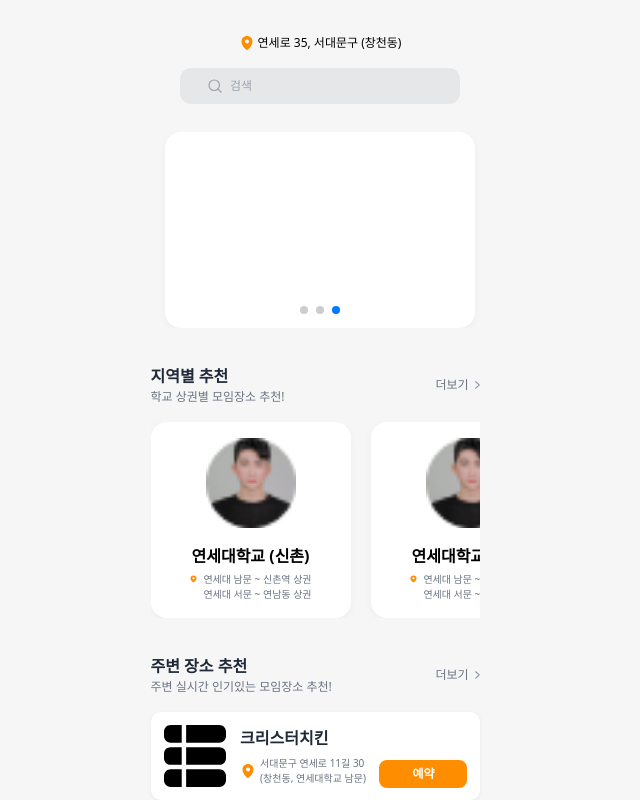
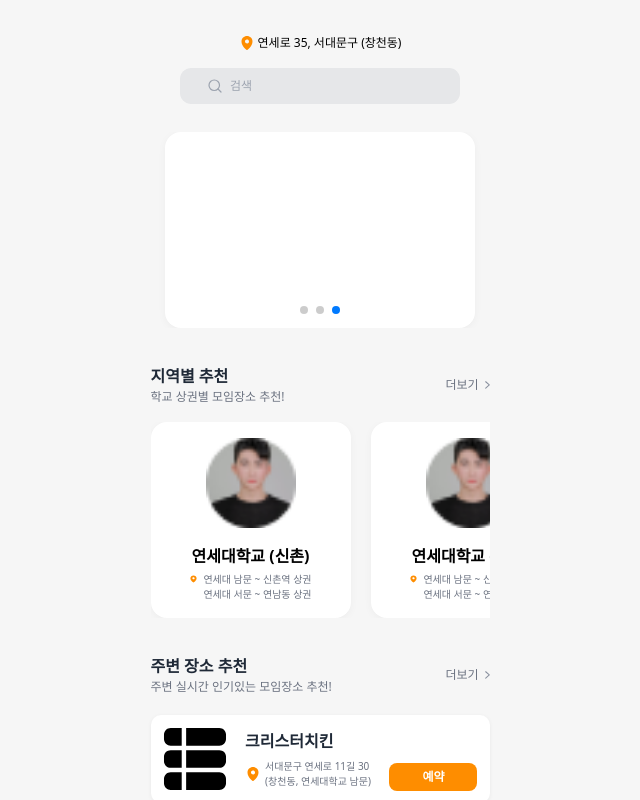
Before and after one commit to dkfriend2023/beabuddy-frontend, a Next.js app: page / in a window 1280 px wide. Shown: the whole page, without its empty margins (320-960 px from the left). Built offline with nearby package versions, Linux system fonts and the light colour scheme.

Commit message:
minor changes

```diff
--- a/src/components/StoreCard.tsx
+++ b/src/components/StoreCard.tsx
@@ -5,7 +5,7 @@ import location from "/public/location.svg";
 
 function StoreCard() {
   return (
-    <div className="w-full h-[88px] sm:h-[70px] bg-[#ffffff] rounded-[10px] shadow-[0_1px_4px_0_rgba(34,34,34,0.06)] p-[12px] flex justify-between items-center">
+    <div className="w-full h-[88px] sm:h-[70px] bg-[#ffffff] rounded-[10px] shadow-[0_1px_4px_0_rgba(34,34,34,0.06)] p-[12px] mt-[3px] mb-[3px] flex justify-between items-center">
       <Image src={samplestoreimg} width={64} height={64} alt="img" className="sm:w-[40px] md:w-[55px]"/>
       <div className="flex flex-col gap-[6px] sm:gap-[2px] sm:w-[100px] items-baseline">
         <div className="text-[#1f2937] text-[16px] sm:text-[13px] font-semibold">크리스터치킨</div>
--- a/src/pages/index.tsx
+++ b/src/pages/index.tsx
@@ -63,7 +63,7 @@ function Page() {
             </SwiperSlide>
           </Swiper>
         </div>
-        <div className="sm:pl-[10px] pr-[10px]">
+        <div className="sm:pl-[10px] sm:pr-[10px]">
           <div className="flex justify-between items-center px-[18px]">
             <div className="flex flex-col">
               <div className="text-[#1f2937] text-[16px] sm:text-[15px] font-semibold">지역별 추천</div>
@@ -109,6 +109,7 @@ function Page() {
             <StoreCard />
             <StoreCard />
           </div>
+          <div className="h-[20px]"></div>
         </div>
       </div>
     </div>
```
